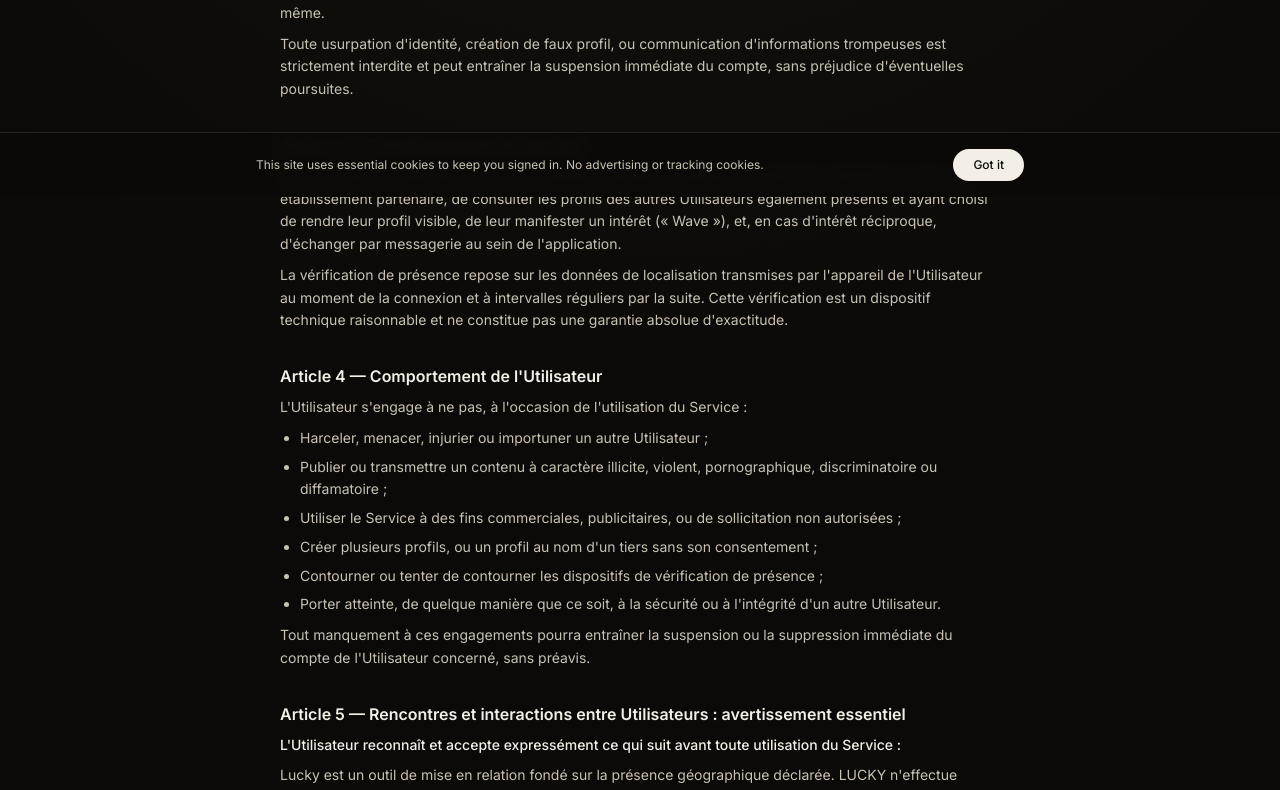
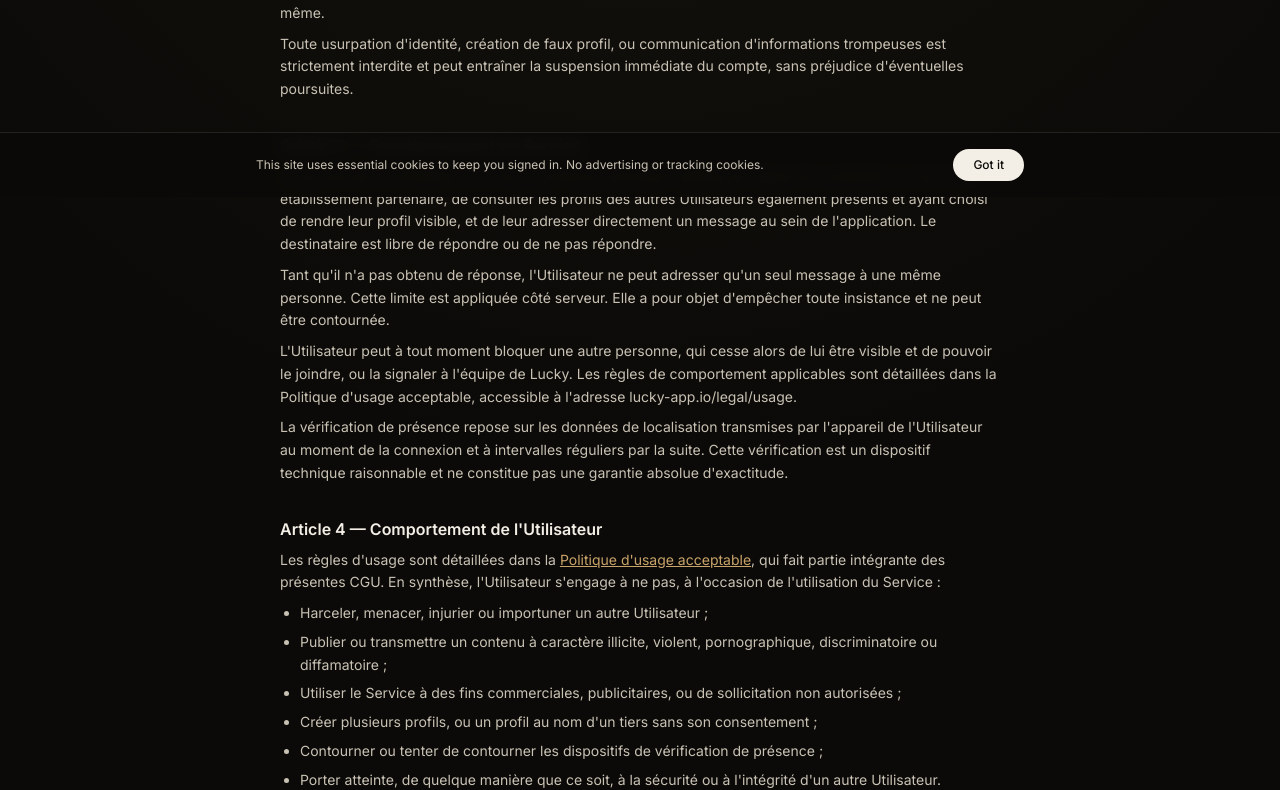
Before and after one commit to rodolphmenten-collab/Lucky-App, a Next.js app: page /legal/utilisateurs in a window 1280 px wide. Shown: the part 603-1393 px from the top of the page. Built offline with nearby package versions, Linux system fonts and the light colour scheme.

Commit message:
legal: les CGU decrivent le message direct et la limite d'un message

```diff
--- a/app/legal/utilisateurs/page.tsx
+++ b/app/legal/utilisateurs/page.tsx
@@ -53,8 +53,19 @@ export default function CGUUtilisateurs() {
           <p className="mt-2">
             Lucky permet à l'Utilisateur, une fois sa présence physique vérifiée par signal de localisation au
             sein d'un établissement partenaire, de consulter les profils des autres Utilisateurs également
-            présents et ayant choisi de rendre leur profil visible, de leur manifester un intérêt (« Wave »), et,
-            en cas d'intérêt réciproque, d'échanger par messagerie au sein de l'application.
+            présents et ayant choisi de rendre leur profil visible, et de leur adresser directement un message
+            au sein de l'application. Le destinataire est libre de répondre ou de ne pas répondre.
+          </p>
+          <p className="mt-2">
+            Tant qu'il n'a pas obtenu de réponse, l'Utilisateur ne peut adresser qu'un seul message à une même
+            personne. Cette limite est appliquée côté serveur. Elle a pour objet d'empêcher toute insistance et
+            ne peut être contournée.
+          </p>
+          <p className="mt-2">
+            L'Utilisateur peut à tout moment bloquer une autre personne, qui cesse alors de lui être visible et
+            de pouvoir le joindre, ou la signaler à l'équipe de Lucky. Les règles de comportement applicables
+            sont détaillées dans la Politique d'usage acceptable, accessible à l'adresse
+            lucky-app.io/legal/usage.
           </p>
           <p className="mt-2">
             La vérification de présence repose sur les données de localisation transmises par l'appareil de
@@ -65,7 +76,14 @@ export default function CGUUtilisateurs() {
 
         <section>
           <h2 className="text-base font-semibold text-bone">Article 4 — Comportement de l'Utilisateur</h2>
-          <p className="mt-2">L'Utilisateur s'engage à ne pas, à l'occasion de l'utilisation du Service :</p>
+          <p className="mt-2">
+            Les règles d'usage sont détaillées dans la{' '}
+            <Link href="/legal/usage" className="text-brass underline">
+              Politique d'usage acceptable
+            </Link>
+            , qui fait partie intégrante des présentes CGU. En synthèse, l'Utilisateur s'engage à ne pas, à
+            l'occasion de l'utilisation du Service :
+          </p>
           <ul className="mt-2 list-disc space-y-1.5 pl-5">
             <li>Harceler, menacer, injurier ou importuner un autre Utilisateur ;</li>
             <li>Publier ou transmettre un contenu à caractère illicite, violent, pornographique, discriminatoire ou diffamatoire ;</li>
```
